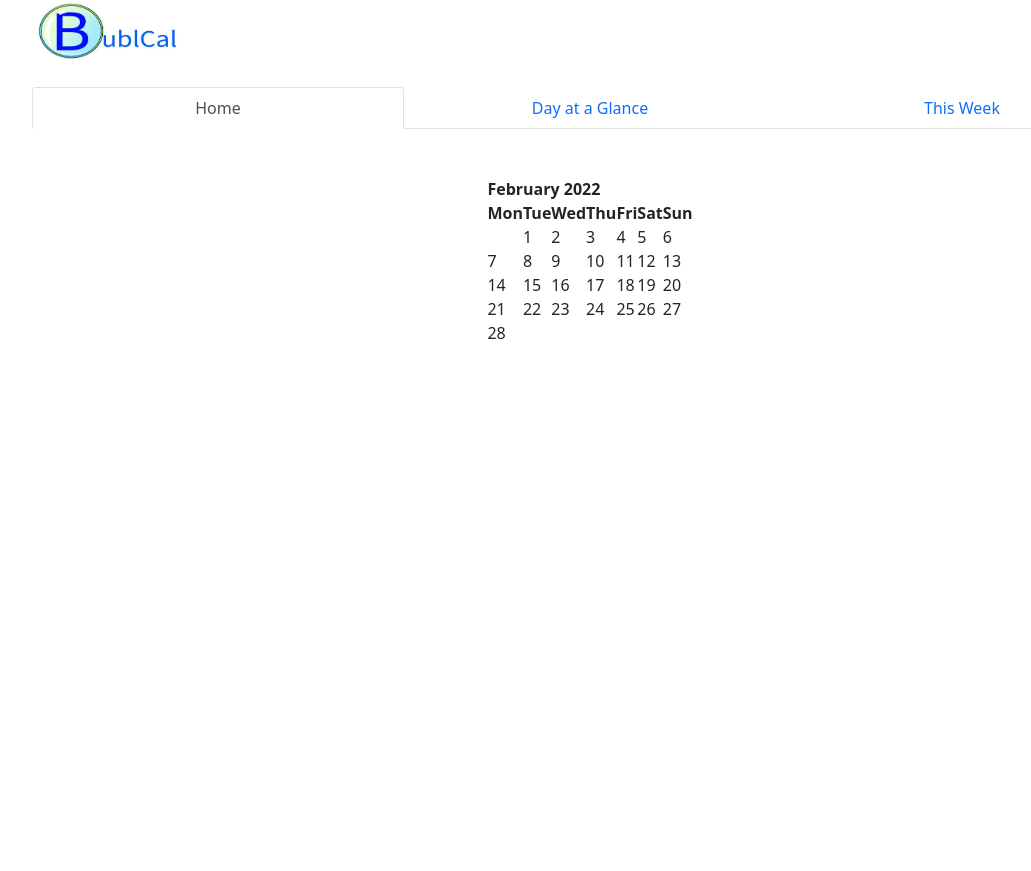
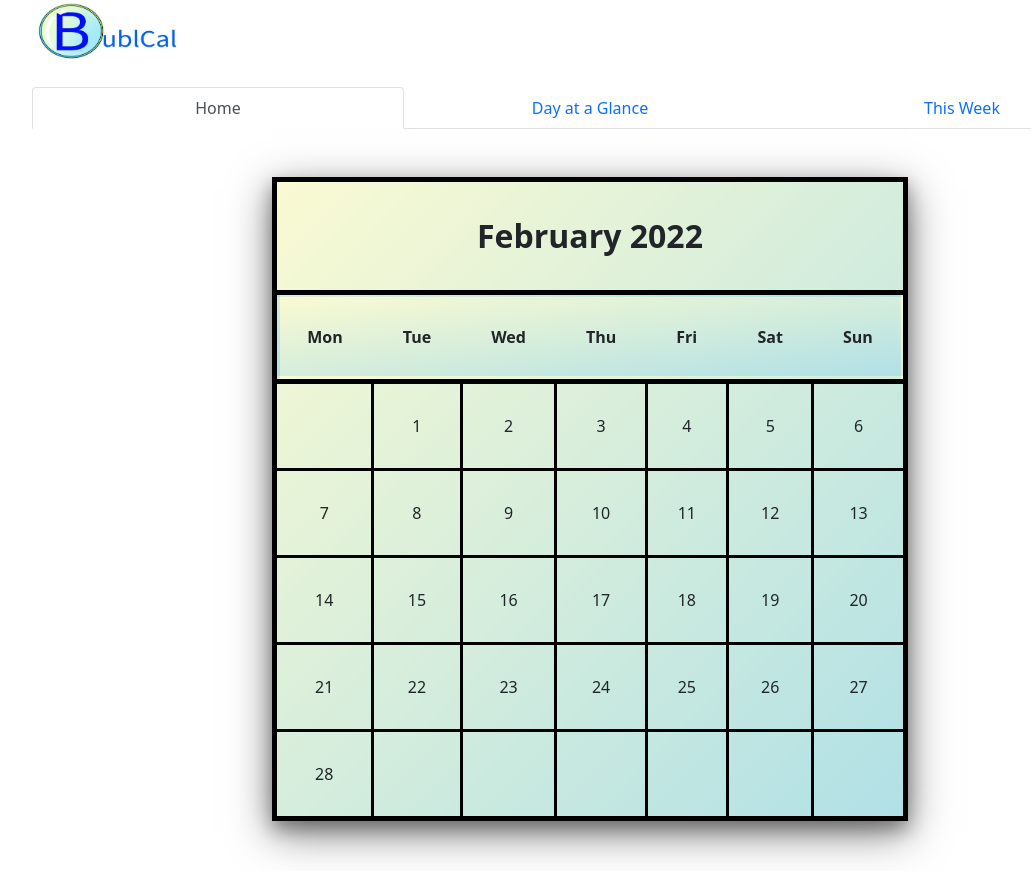
Before and after one commit to mlm0207/BublCal, a Django app: page /app/main/ in a window 1280 px wide. Shown: the whole page, without its empty margins (50-1081 px from the left). Before the commit the page ends 339 px from the top, so only its background shows below. Run offline with Django 4.2, Linux system fonts and the light colour scheme; some libraries are stand-ins or nearby versions.

Commit message:
Modified the CSS for main Calendar page, Also added favicon to main webpage tab.

```diff
--- /dev/null
+++ b/bublcal/app/static/main.css
@@ -0,0 +1,36 @@
+table
+{
+    border-collapse:collapse;
+    background-color: lightgray;
+    background-image: linear-gradient(to bottom right,lightgoldenrodyellow, powderblue );
+    border-color: black;
+    border-width: 5px;
+    border-style: solid;
+    margin-bottom: 50px;
+    box-shadow: 0 8px 16px 0 rgba(0, 0, 0, 0.3), 0 12px 40px 0 rgba(0, 0, 0, 0.5);
+}
+
+table td
+{
+    border:.1cm solid black;
+    text-align: center;
+}
+
+.currentMonth
+{
+    text-align: center;
+    font-size: xx-large;
+
+}
+
+.weekRow
+{
+    background-color: gray;
+    background-image: linear-gradient(to bottom right,lightgoldenrodyellow, powderblue );
+    border:5px solid black;
+}
+
+.weekCol
+{
+
+}
--- a/bublcal/app/templates/base.html
+++ b/bublcal/app/templates/base.html
@@ -5,6 +5,7 @@
     <meta charset="UTF-8">
     <meta name="viewport" content="width=device-width, initial-scale=1">
     <title>{% block title %}BublCal{% endblock %}</title>
+    <link rel="icon" type="image/x-icon" href="/static/logo2.jpg">
     <link rel="stylesheet" href="https://cdn.jsdelivr.net/npm/bootstrap@5.1.3/dist/css/bootstrap.min.css" integrity="sha384-1BmE4kWBq78iYhFldvKuhfTAU6auU8tT94WrHftjDbrCEXSU1oBoqyl2QvZ6jIW3" crossorigin="anonymous">
     <link href='//fonts.googleapis.com/css?family=Lobster&subset=latin,latin-ext' rel='stylesheet' type='text/css'>
     <script src=”https://cdn.jsdelivr.net/npm/popper.js@1.16.0/dist/umd/popper.min.js” integrity=”sha384-Q6E9RHvbIyZFJoft+2mJbHaEWldlvI9IOYy5n3zV9zzTtmI3UksdQRVvoxMfooAo” crossorigin=”anonymous”></script>
--- a/bublcal/app/templates/main.html
+++ b/bublcal/app/templates/main.html
@@ -1,7 +1,70 @@
 {% extends "base.html" %}
+{% load static %}
+
+{% block styles %}
+    <link rel="stylesheet" type="text/css" href="{% static 'main.css' %}">
+{% endblock styles%}
 
 {% block calendar %}
     <div class="container pt-4 d-flex align-items-center justify-content-center">
-        {{ htcal|safe }}
+            <table cellpadding="30" cellspacing="30" class="month">
+                <tbody>
+                    <tr><th colspan="7" class="currentMonth">February 2022</th></tr>
+                <tr class="weekRow">
+                    <th class="weekCol">Mon</th>
+                    <th class="weekCol">Tue</th>
+                    <th class="weekCol">Wed</th>
+                    <th class="weekCol">Thu</th>
+                    <th class="weekCol">Fri</th>
+                    <th class="weekCol">Sat</th>
+                    <th class="weekCol">Sun</th>
+                </tr>
+                <tr>
+                    <td class="noday">&nbsp;</td>
+                    <td class="tue">1</td>
+                    <td class="wed">2</td>
+                    <td class="thu">3</td>
+                    <td class="fri">4</td>
+                    <td class="sat">5</td>
+                    <td class="sun">6</td>
+                </tr>
+                <tr>
+                    <td class="mon">7</td>
+                    <td class="tue">8</td>
+                    <td class="wed">9</td>
+                    <td class="thu">10</td>
+                    <td class="fri">11</td>
+                    <td class="sat">12</td>
+                    <td class="sun">13</td>
+                </tr>
+                <tr>
+                    <td class="mon">14</td>
+                    <td class="tue">15</td>
+                    <td class="wed">16</td>
+                    <td class="thu">17</td>
+                    <td class="fri">18</td>
+                    <td class="sat">19</td>
+                    <td class="sun">20</td>
+                </tr>
+                <tr>
+                    <td class="mon">21</td>
+                    <td class="tue">22</td>
+                    <td class="wed">23</td>
+                    <td class="thu">24</td>
+                    <td class="fri">25</td>
+                    <td class="sat">26</td>
+                    <td class="sun">27</td>
+                </tr>
+                <tr>
+                    <td class="mon">28</td>
+                    <td class="noday">&nbsp;</td>
+                    <td class="noday">&nbsp;</td>
+                    <td class="noday">&nbsp;</td>
+                    <td class="noday">&nbsp;</td>
+                    <td class="noday">&nbsp;</td>
+                    <td class="noday">&nbsp;</td>
+                </tr>
+                </tbody>
+            </table>
     </div>
 {% endblock calendar %}
```
Also changed, not shown: bublcal/app/static/logo2.jpg (added).
